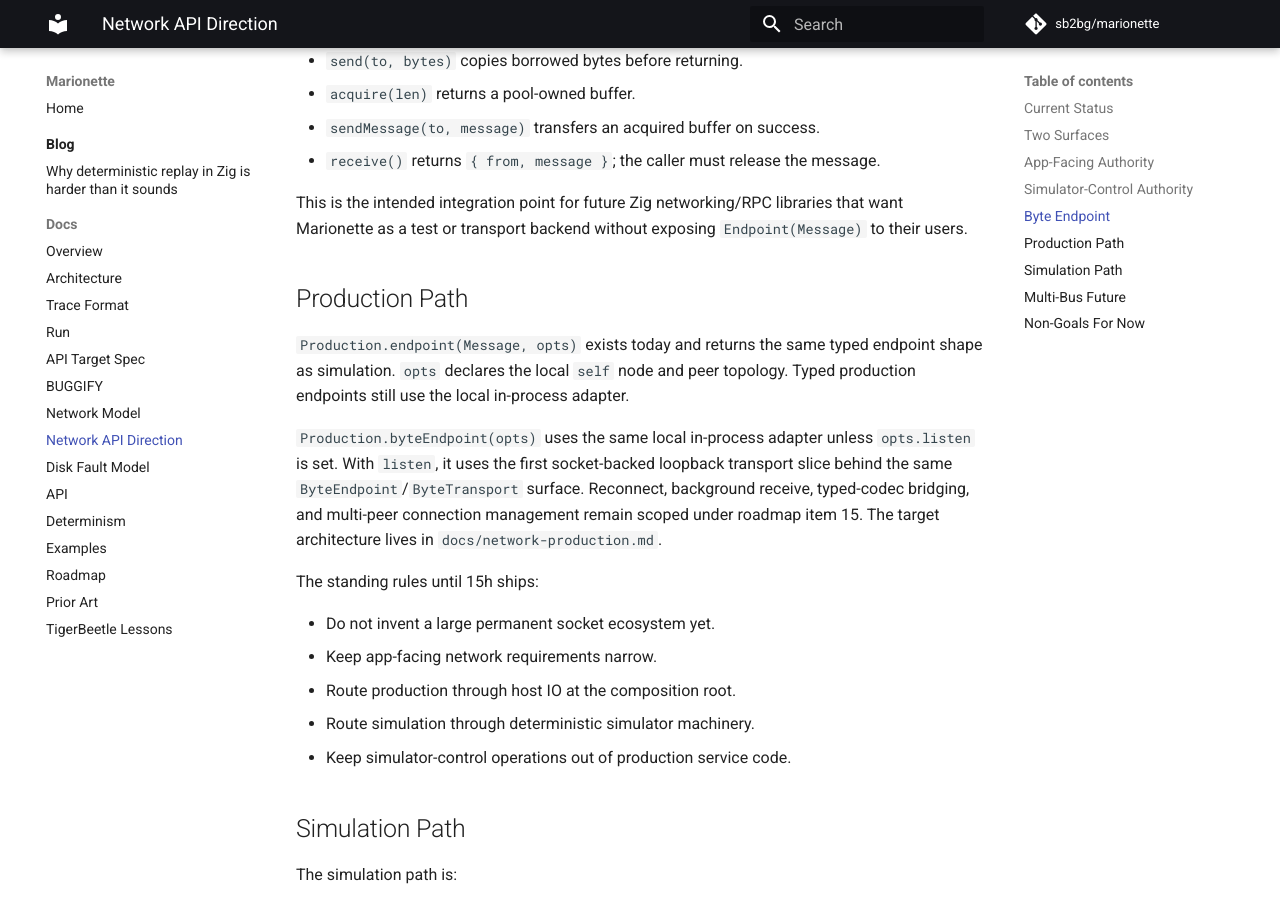
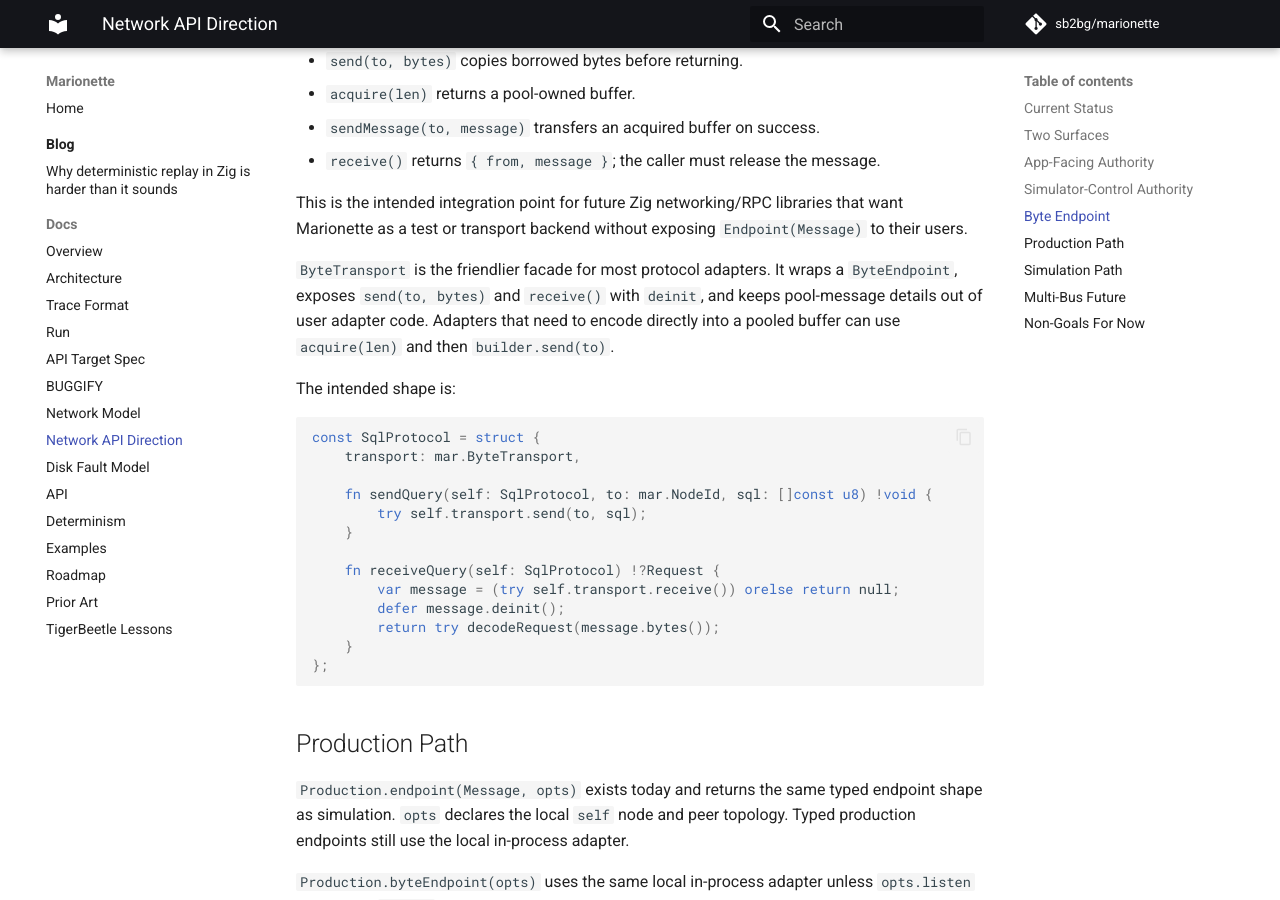
Before and after one commit to sb2bg/marionette, an MkDocs documentation site: the page built from docs/network-api.md, in a window 1280 px wide and 900 px high, scrolled down 2595 px. Built offline with MkDocs 1.6.1 and Material for MkDocs 9.7.7, drawn with Linux system fonts in a browser that asks for light colours; comment, search, counter and statistics services are not loaded.

Commit message:
Add byte transport adapter example

````diff
--- a/docs/network-api.md
+++ b/docs/network-api.md
@@ -125,6 +125,30 @@ This is the intended integration point for future Zig networking/RPC libraries
 that want Marionette as a test or transport backend without exposing
 `Endpoint(Message)` to their users.
 
+`ByteTransport` is the friendlier facade for most protocol adapters. It wraps a
+`ByteEndpoint`, exposes `send(to, bytes)` and `receive()` with `deinit`, and
+keeps pool-message details out of user adapter code. Adapters that need to
+encode directly into a pooled buffer can use `acquire(len)` and then
+`builder.send(to)`.
+
+The intended shape is:
+
+```zig
+const SqlProtocol = struct {
+    transport: mar.ByteTransport,
+
+    fn sendQuery(self: SqlProtocol, to: mar.NodeId, sql: []const u8) !void {
+        try self.transport.send(to, sql);
+    }
+
+    fn receiveQuery(self: SqlProtocol) !?Request {
+        var message = (try self.transport.receive()) orelse return null;
+        defer message.deinit();
+        return try decodeRequest(message.bytes());
+    }
+};
+```
+
 ## Production Path
 
 `Production.endpoint(Message, opts)` exists today and returns the same typed
````
Also changed, not shown: docs/api-target.md (+5 -0 lines), docs/examples.md (+13 -0 lines), 4 other files.
